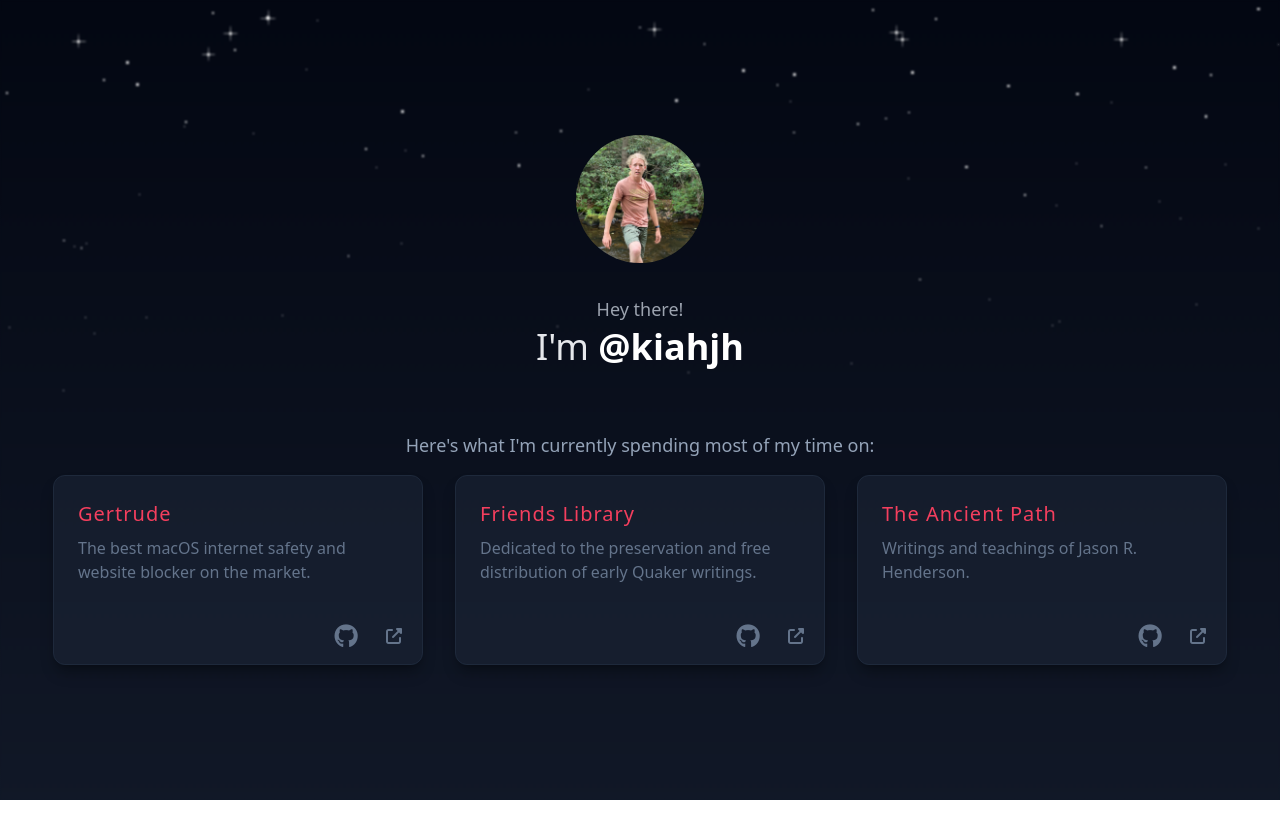
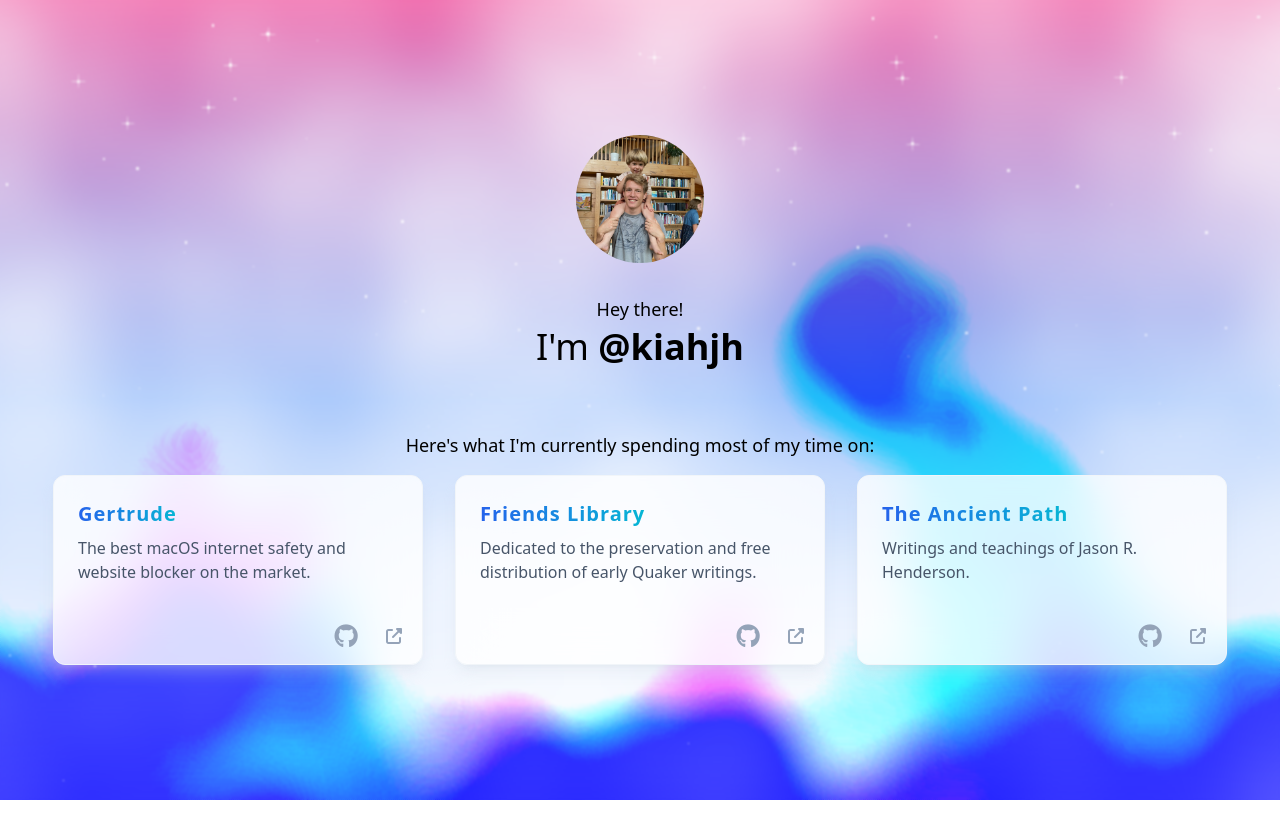
Before and after one commit to kiahjh/kiahjh.com, a Next.js app: page / in a window 1280 px wide. Shown: the top 838 px of the page. Before the commit the page ends 800 px from the top, so only its background shows below. Built offline with nearby package versions, Linux system fonts and the light colour scheme.

Commit message:
made a new background

```diff
--- /dev/null
+++ b/app/layout.tsx
@@ -0,0 +1,22 @@
+import Head from 'next/head';
+import React from 'react';
+import '../styles/globals.css';
+import Script from 'next/script';
+
+interface Props {
+  children: React.ReactNode;
+}
+
+const Root: React.FC<Props> = ({ children }) => {
+  return (
+    <html>
+      <Head>
+        <title>@kiahjh</title>
+      </Head>
+      <Script src="https://kit.fontawesome.com/597740db7b.js"></Script>
+      <body>{children}</body>
+    </html>
+  );
+};
+
+export default Root;
--- a/pages/index.tsx
+++ b/app/page.tsx
@@ -1,20 +1,28 @@
+import React from 'react';
 import Image from 'next/image';
+import Link from 'next/link';
+import Noise from '../public/noise.svg';
 import ProfilePicture from '../public/me.jpg';
-import Link from 'next/link';
 
 export default function Home() {
   const stars: Array<{ size: number; left: number; top: number }> = [];
   for (let i = 0; i < 150; i++) {
-    const top = Math.random() * 500;
+    const top = Math.random() * 1000;
     stars.push({
-      size: Math.floor(Math.random() * 3) + 1.5 - top / 120,
+      size: Math.floor(Math.random() * 3) + 1.5 - top / 300,
       left: Math.random() * 100,
       top: top,
     });
   }
 
   return (
-    <main className="min-h-screen bg-gradient-to-b from-gray-950 to-gray-900 py-20 px-8 xs:px-12 relative flex flex-col">
+    <main className="min-h-screen bg-gradient-to-b from-pink-500 via-blue-500 to-white py-20 px-8 xs:px-12 relative flex flex-col">
+      <div
+        className="absolute w-full h-full bottom-0 left-0 bg-cover bg-center [filter:contrast(170%)_brightness(1000%)]"
+        style={{
+          backgroundImage: `linear-gradient(0deg, rgba(0,3,255,0.62), rgba(0,0,0,0)), url(${Noise.src})`,
+        }}
+      ></div>
       <div className="w-full h-full left-0 top-0 absolute">
         {stars.map((star) => (
           <Star key={star.top} {...star} />
@@ -25,16 +33,16 @@
         <Image
           src={ProfilePicture}
           alt={'picture of kiahjh'}
-          className="w-32 h-32 rounded-full"
+          className="w-32 h-32 rounded-full object-cover object-center"
         />
-        <h2 className="text-gray-400 font-light text-lg mt-8 mb-1">Hey there!</h2>
-        <h1 className="text-4xl text-gray-200 font-extralight">
+        <h2 className="text-black font-light text-lg mt-8 mb-1">Hey there!</h2>
+        <h1 className="text-4xl text-black font-extralight">
           I&apos;m{' '}
-          <Link href="https://github.com/kiahjh" className="font-bold text-white">
+          <Link href="https://github.com/kiahjh" className="font-bold text-black">
             @kiahjh
           </Link>
         </h1>
-        <h3 className="text-slate-400 text-lg font-light mt-16 text-center">
+        <h3 className="text-black text-lg font-light mt-16 text-center">
           Here&apos;s what I&apos;m currently spending most of my time on:
         </h3>
         <div className="mt-4 flex justify-center gap-8 flex-wrap">
@@ -104,23 +112,25 @@
 
 const Project: React.FC<ProjectProps> = ({ title, description, githubUrl, url }) => {
   return (
-    <div className="border border-slate-800 bg-slate-800/50 rounded-xl shadow-lg shadow-black/30 flex flex-col">
+    <div className="border border-slate-100 bg-white/80 backdrop-blur-xl rounded-xl shadow-lg shadow-slate-300/30 flex flex-col">
       <div className="p-6 flex-grow">
-        <h4 className="text-xl text-rose-500 font-medium tracking-wider">{title}</h4>
-        <p className="max-w-xs text-slate-500 font-light mt-2">{description}</p>
+        <h4 className="text-xl font-semibold tracking-wider w-fit bg-gradient-to-r from-blue-600 to-cyan-500 bg-clip-text text-transparent">
+          {title}
+        </h4>
+        <p className="max-w-xs text-slate-600 font-light mt-2">{description}</p>
       </div>
       <div className="p-2 flex justify-end items-center gap-2">
         <Link
           href={githubUrl}
           target="_blank"
-          className="w-10 h-10 hover:text-slate-400 text-slate-500 hover:bg-slate-800 rounded-lg flex justify-center items-center transition duration-100 cursor-pointer"
+          className="w-10 h-10 hover:text-slate-600 text-slate-400 hover:bg-black/5 rounded-lg flex justify-center items-center transition duration-200 cursor-pointer active:scale-95 active:bg-black/10 active:rounded-xl"
         >
           <i className="fa-brands fa-github text-2xl" />
         </Link>
         <Link
           href={url}
           target="_blank"
-          className="w-10 h-10 hover:text-slate-400 text-slate-500 hover:bg-slate-800 rounded-lg flex justify-center items-center transition duration-100 cursor-pointer"
+          className="w-10 h-10 hover:text-slate-600 text-slate-400 hover:bg-black/5 rounded-lg flex justify-center items-center transition duration-200 cursor-pointer active:scale-95 active:bg-black/10 active:rounded-xl"
         >
           <i className="fa-solid fa-up-right-from-square" />
         </Link>
--- a/pages/_app.tsx
+++ /dev/null
@@ -1,12 +0,0 @@
-import '@/styles/globals.css';
-import type { AppProps } from 'next/app';
-import Script from 'next/script';
-
-export default function App({ Component, pageProps }: AppProps) {
-  return (
-    <>
-      <Component {...pageProps} />
-      <Script src="https://kit.fontawesome.com/597740db7b.js" />
-    </>
-  );
-}
--- a/pages/_document.tsx
+++ /dev/null
@@ -1,16 +0,0 @@
-import { Html, Head, Main, NextScript } from 'next/document';
-
-export default function Document() {
-  return (
-    <Html lang="en">
-      <Head>
-        <title>@kiahjh</title>
-        <link rel="icon" type="image/png" href="/favicon.png" />
-      </Head>
-      <body>
-        <Main />
-        <NextScript />
-      </body>
-    </Html>
-  );
-}
```
Also changed, not shown: tsconfig.json (+23 -5 lines), public/me.jpg, public/noise.svg (added).
